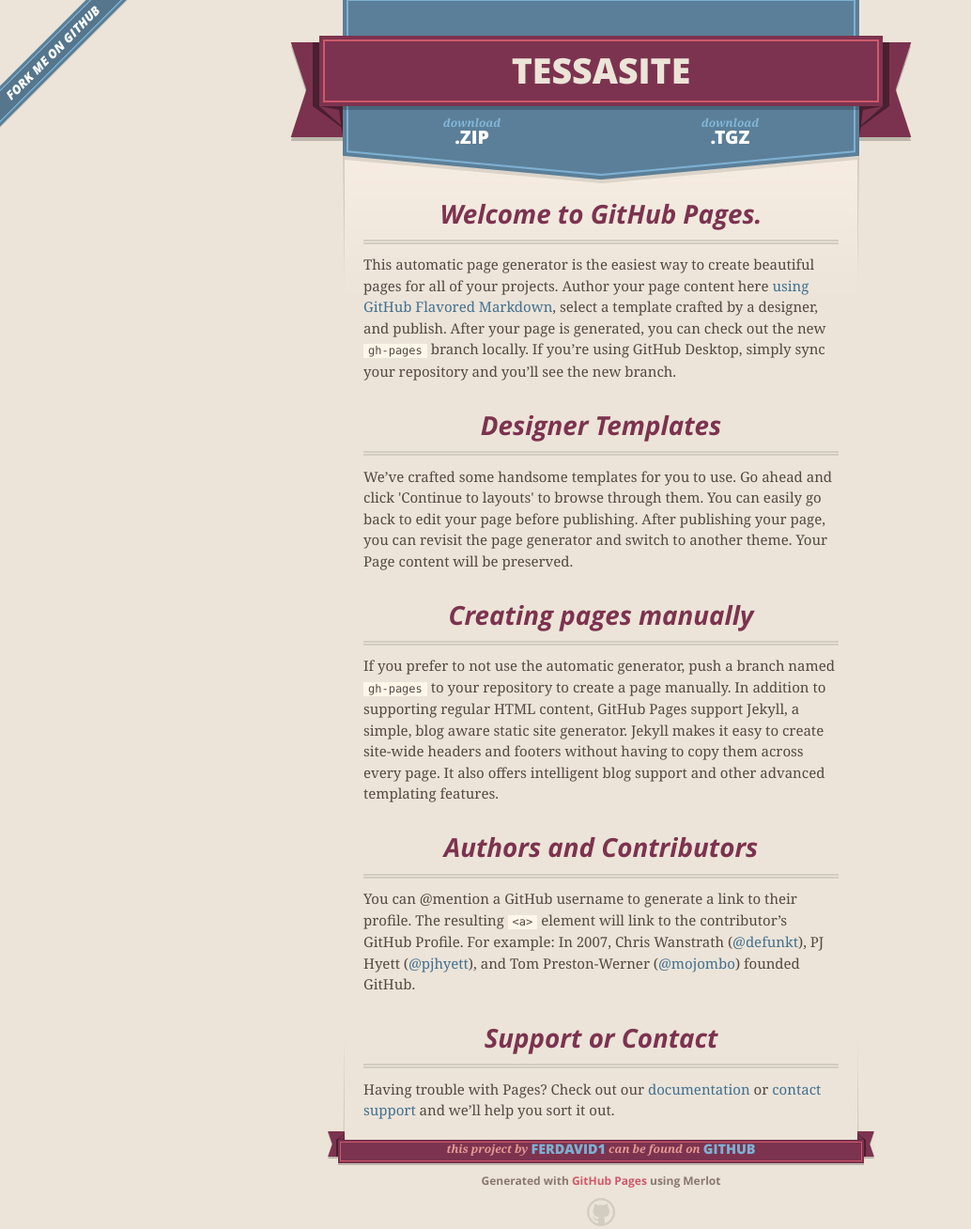
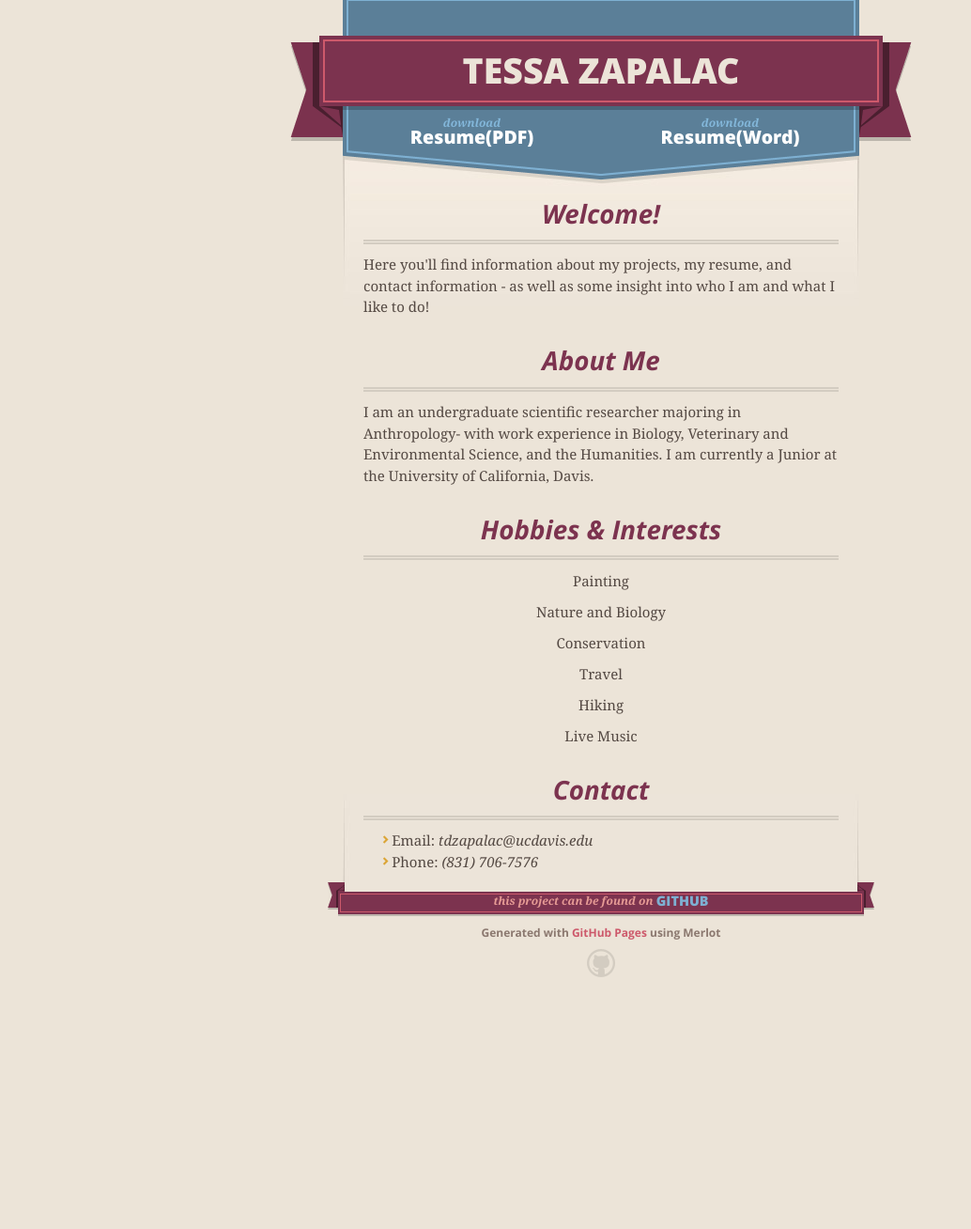
Before and after one commit to ferdavid1/mygithubpage, a plain HTML site: page index.html in a window 1280 px wide. Shown: the whole page at 94% size, without its empty margins (0-1034 px from the left). After the commit the page ends 1080 px from the top, so only its background shows below. Drawn offline with nearby package versions, Linux system fonts and the light colour scheme.

Commit message:
version 1

```diff
--- a/index.html
+++ b/index.html
@@ -17,17 +17,17 @@
         $('#main_content').headsmart()
       })
     </script>
-    <title>Tessasite by ferdavid1</title>
+    <title>Tessa Zapalac</title>
   </head>
 
   <body>
-    <a id="forkme_banner" href="https://github.com/ferdavid1/tessasite">View on GitHub</a>
+    <!--<a id="forkme_banner" href="https://github.com/ferdavid1/tessasite">View on GitHub</a> -->
     <div class="shell">
 
       <header>
         <span class="ribbon-outer">
           <span class="ribbon-inner">
-            <h1>Tessasite</h1>
+            <h1>Tessa Zapalac</h1>
             <h2></h2>
           </span>
           <span class="left-tail"></span>
@@ -37,7 +37,7 @@
 
       <section id="downloads">
         <span class="inner">
-          <a href="https://github.com/ferdavid1/tessasite/zipball/master" class="zip"><em>download</em> .ZIP</a><a href="https://github.com/ferdavid1/tessasite/tarball/master" class="tgz"><em>download</em> .TGZ</a>
+          <a href="https://drive.google.com/open?id=0BxczFJxFPwsCbEhhTW5OcFlmczg" class='zip'><em>download</em>Resume(PDF)</a><a href="https://drive.google.com/open?id=1904O3NSXX8JTsTwmesAwpw_vb6_7I5GPfOju8xV0yCY" class = 'tgz'><em>download</em>Resume(Word)</a>
         </span>
       </section>
 
@@ -46,36 +46,38 @@
 
 
       <section id="main_content">
-        <h3>
-<a id="welcome-to-github-pages" class="anchor" href="#welcome-to-github-pages" aria-hidden="true"><span aria-hidden="true" class="octicon octicon-link"></span></a>Welcome to GitHub Pages.</h3>
+        <h3><a id="welcome-to-github-pages" class="anchor" href="#welcome-to-github-pages" aria-hidden="true"><span aria-hidden="true" class="octicon octicon-link"></span></a>Welcome!</h3>
+          <p>Here you'll find information about my projects, my resume, and contact information - as well as some insight into who I am and what I like to do!</p>
+<h3>
+<a id="designer-templates" class="anchor" href="#designer-templates" aria-hidden="true"><span aria-hidden="true" class="octicon octicon-link"></span></a>About Me</h3>
 
-<p>This automatic page generator is the easiest way to create beautiful pages for all of your projects. Author your page content here <a href="https://guides.github.com/features/mastering-markdown/">using GitHub Flavored Markdown</a>, select a template crafted by a designer, and publish. After your page is generated, you can check out the new <code>gh-pages</code> branch locally. If you’re using GitHub Desktop, simply sync your repository and you’ll see the new branch.</p>
+<p>I am an undergraduate scientific researcher majoring in Anthropology- with work experience in Biology, Veterinary and Environmental Science, and the Humanities. I am currently a Junior at the University of California, Davis.</p>
+<h3>
+<a id="designer-templates" class="anchor" href="#designer-templates" aria-hidden="true"><span aria-hidden="true" class="octicon octicon-link"></span></a>Hobbies & Interests</h3>
+  <div style = 'text-align:center'>
+   <p>Painting</p>
+    <p>Nature and Biology</p>
+    <p>Conservation</p>
+    <p>Travel</p>
+    <p>Hiking</p>
+    <p>Live Music</p>
+  </div>
 
 <h3>
-<a id="designer-templates" class="anchor" href="#designer-templates" aria-hidden="true"><span aria-hidden="true" class="octicon octicon-link"></span></a>Designer Templates</h3>
+<a id="support-or-contact" class="anchor" href="#support-or-contact" aria-hidden="true"><span aria-hidden="true" class="octicon octicon-link"></span></a>Contact</h3>
+  <p>
+    <ul>
+      <li>Email: <em>tdzapalac@ucdavis.edu</em></li>
+      <li>Phone: <em>(831) 706-7576</em></li>
+    </ul>
+  </p>
 
-<p>We’ve crafted some handsome templates for you to use. Go ahead and click 'Continue to layouts' to browse through them. You can easily go back to edit your page before publishing. After publishing your page, you can revisit the page generator and switch to another theme. Your Page content will be preserved.</p>
-
-<h3>
-<a id="creating-pages-manually" class="anchor" href="#creating-pages-manually" aria-hidden="true"><span aria-hidden="true" class="octicon octicon-link"></span></a>Creating pages manually</h3>
-
-<p>If you prefer to not use the automatic generator, push a branch named <code>gh-pages</code> to your repository to create a page manually. In addition to supporting regular HTML content, GitHub Pages support Jekyll, a simple, blog aware static site generator. Jekyll makes it easy to create site-wide headers and footers without having to copy them across every page. It also offers intelligent blog support and other advanced templating features.</p>
-
-<h3>
-<a id="authors-and-contributors" class="anchor" href="#authors-and-contributors" aria-hidden="true"><span aria-hidden="true" class="octicon octicon-link"></span></a>Authors and Contributors</h3>
-
-<p>You can @mention a GitHub username to generate a link to their profile. The resulting <code>&lt;a&gt;</code> element will link to the contributor’s GitHub Profile. For example: In 2007, Chris Wanstrath (<a href="https://github.com/defunkt" class="user-mention">@defunkt</a>), PJ Hyett (<a href="https://github.com/pjhyett" class="user-mention">@pjhyett</a>), and Tom Preston-Werner (<a href="https://github.com/mojombo" class="user-mention">@mojombo</a>) founded GitHub.</p>
-
-<h3>
-<a id="support-or-contact" class="anchor" href="#support-or-contact" aria-hidden="true"><span aria-hidden="true" class="octicon octicon-link"></span></a>Support or Contact</h3>
-
-<p>Having trouble with Pages? Check out our <a href="https://help.github.com/pages">documentation</a> or <a href="https://github.com/contact">contact support</a> and we’ll help you sort it out.</p>
       </section>
 
       <footer>
         <span class="ribbon-outer">
           <span class="ribbon-inner">
-            <p>this project by <a href="https://github.com/ferdavid1">ferdavid1</a> can be found on <a href="https://github.com/ferdavid1/tessasite">GitHub</a></p>
+            <p>this project can be found on <a href="https://github.com/ferdavid1/tessasite">GitHub</a></p>
           </span>
           <span class="left-tail"></span>
           <span class="right-tail"></span>
```
